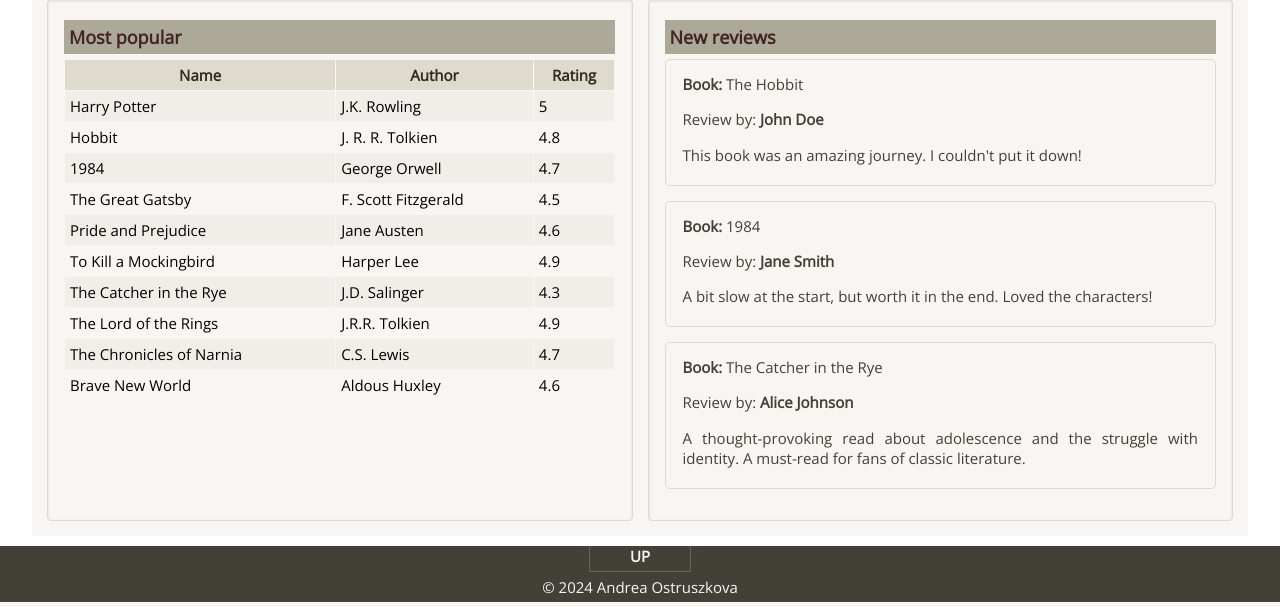
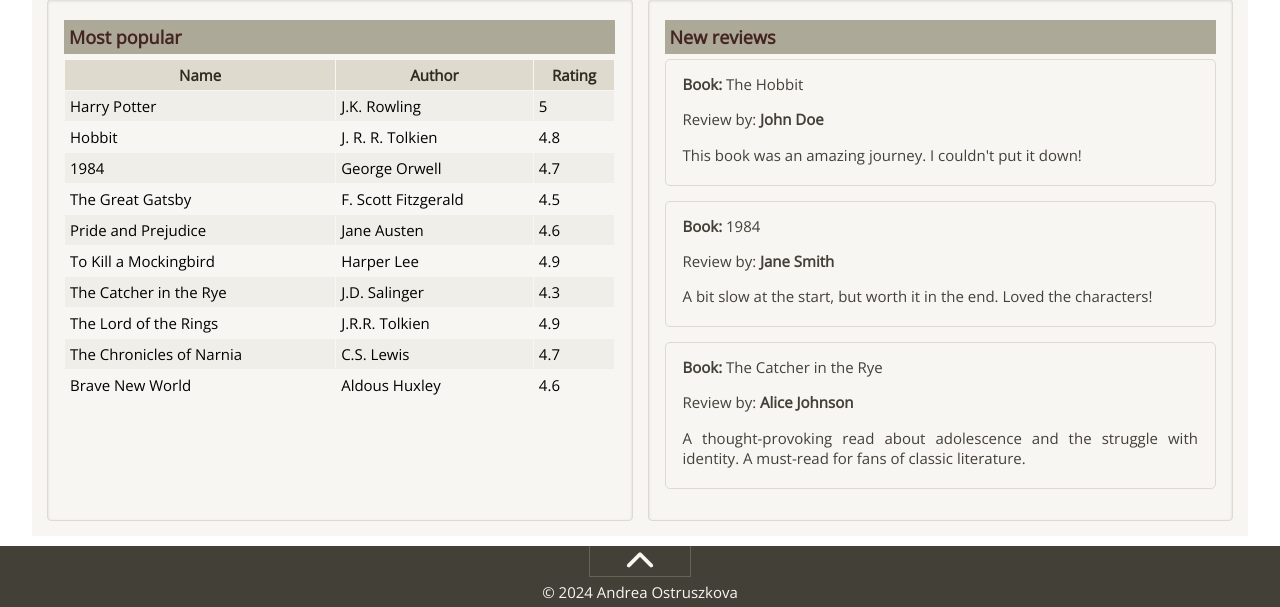
Before and after one commit to AndreaOstruszka/ZWA-project-web-app, a PHP site: page /frontend/index.html in a window 1280 px wide. Shown: the part 869-1476 px from the top of the page. Run offline with PHP 8.4, Linux system fonts and the light colour scheme; some libraries are stand-ins or nearby versions.

Commit message:
New icon for the "up" button

```diff
--- a/frontend/css/style.css
+++ b/frontend/css/style.css
@@ -181,8 +181,8 @@ a.return {
     width: 100px;
     margin: 0 auto;
     margin-bottom: 5px;
-    padding: 0;
-    padding-bottom: 5px;
+    padding-top: 6px;
+    padding-bottom: 4px;
     background-color: var(--main-color);
 
     text-align: center;
--- a/frontend/index.html
+++ b/frontend/index.html
@@ -133,6 +133,6 @@
         </div>
     </article>
 </div>
-<footer><a class="return" href="#logo">Up</a>&copy; 2024 Andrea Ostruszkova</footer>
+<footer><a class="return" href="#logo"><i class="fa solid fa-chevron-up fa-2xl" aria-hidden="true"></i></a>&copy; 2024 Andrea Ostruszkova</footer>
 </body>
 </html>
```
